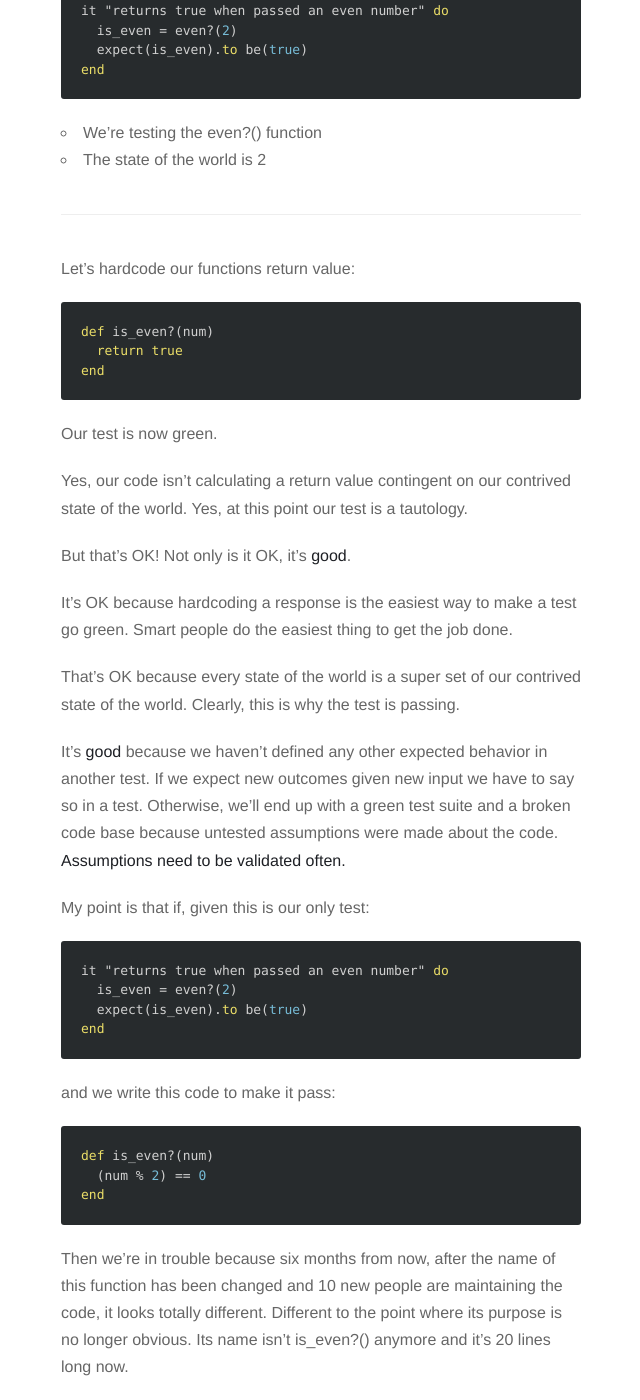
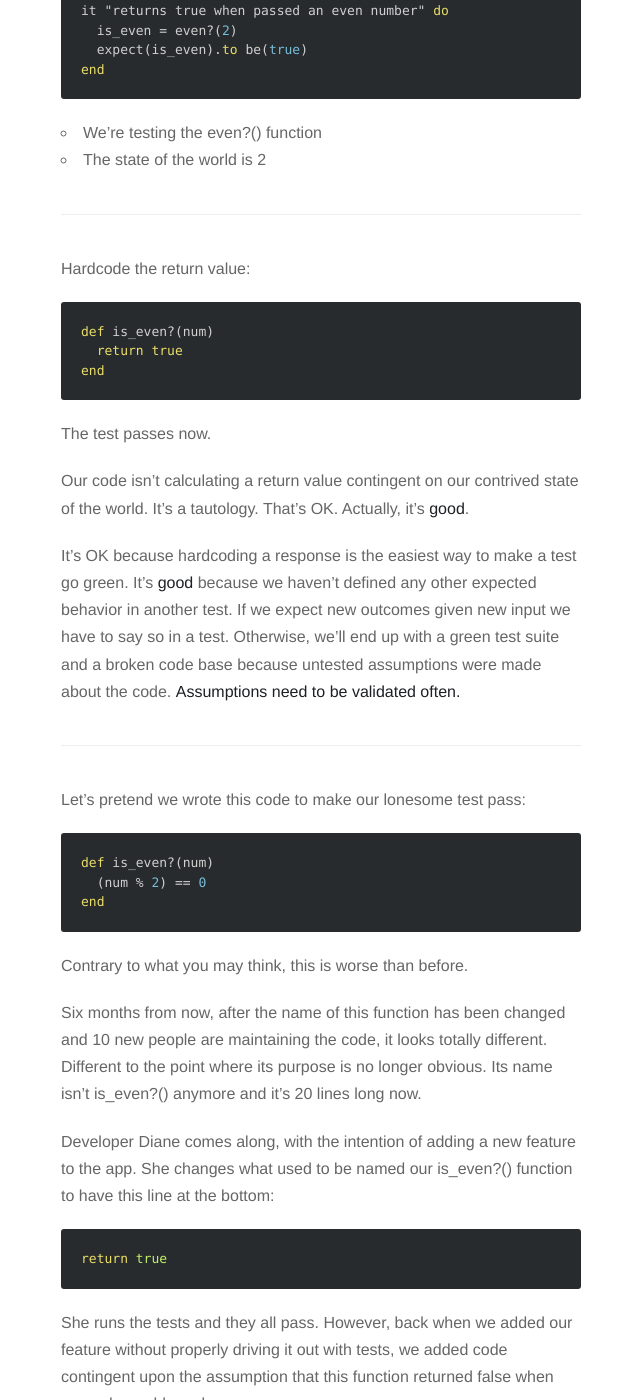
Before and after one commit to pachun/old.pachun.github.io, a Jekyll site: the page built from _posts/2016-04-03-beginning-tdd-start-by-hardcoding-to-get-a-green-test.md, in a window 1280 px wide and 1400 px high, scrolled down 466 px. Shown: the whole window, without its empty margins (319-959 px from the left). Built offline with Jekyll 4.4.1, drawn with Linux system fonts in a browser that asks for light colours; nearby versions of some CDN libraries; Markdown is read by kramdown in place of the engine named in the settings; some of the changed text lies outside the part shown.

Commit message:
Slim down Beginning TDD post.

````diff
--- a/_posts/2016-04-03-beginning-tdd-start-by-hardcoding-to-get-a-green-test.md
+++ b/_posts/2016-04-03-beginning-tdd-start-by-hardcoding-to-get-a-green-test.md
@@ -22,7 +22,7 @@ end
 
 ---
 
-Let's hardcode our functions return value:
+Hardcode the return value:
 
 ```ruby
 def is_even?(num)
@@ -30,35 +30,21 @@ def is_even?(num)
 end
 ```
 
-Our test is now green.
+The test passes now.
 
-Yes, our code isn't calculating a return value contingent on our contrived
-state of the world. Yes, at this point our test is a tautology.
-
-But that's OK! Not only is it OK, it's **good**.
+Our code isn't calculating a return value contingent on our contrived
+state of the world. It's a tautology. That's OK. Actually, it's **good**.
 
 It's OK because hardcoding a response is the easiest way to make a test go
-green. Smart people do the easiest thing to get the job done.
-
-That's OK because every state of the world is a super set of our contrived state
-of the world. Clearly, this is why the test is passing.
-
-It's **good** because we haven't defined any other expected behavior in
+green. It's **good** because we haven't defined any other expected behavior in
 another test. If we expect new outcomes given new input we have to say so in
 a test. Otherwise, we'll end up with a green test suite and a broken code
 base because untested assumptions were made about the code. **Assumptions need to be
 validated often.**
 
-My point is that if, given this is our only test:
+---
 
-```ruby
-it "returns true when passed an even number" do
-  is_even = even?(2)
-  expect(is_even).to be(true)
-end
-```
-
-and we write this code to make it pass:
+Let's pretend we wrote this code to make our lonesome test pass:
 
 ```ruby
 def is_even?(num)
@@ -66,10 +52,12 @@ def is_even?(num)
 end
 ```
 
-Then we're in trouble because six months from now, after the name of this function has
-been changed and 10 new people are maintaining the code, it looks totally
-different. Different to the point where its purpose is no longer obvious. Its
-name isn't `is_even?()` anymore and it's 20 lines long now.
+Contrary to what you may think, this is worse than before.
+
+Six months from now, after the name of this function has been changed and 10
+new people are maintaining the code, it looks totally different. Different to
+the point where its purpose is no longer obvious. Its name isn't `is_even?()`
+anymore and it's 20 lines long now.
 
 Developer Diane comes along, with the intention of adding a new
 feature to the app. She changes what used to be named our `is_even?()`
````
Also changed, not shown: other parts of _posts/2016-04-03-beginning-tdd-start-by-hardcoding-to-get-a-green-test.md (+1 -1 lines).
